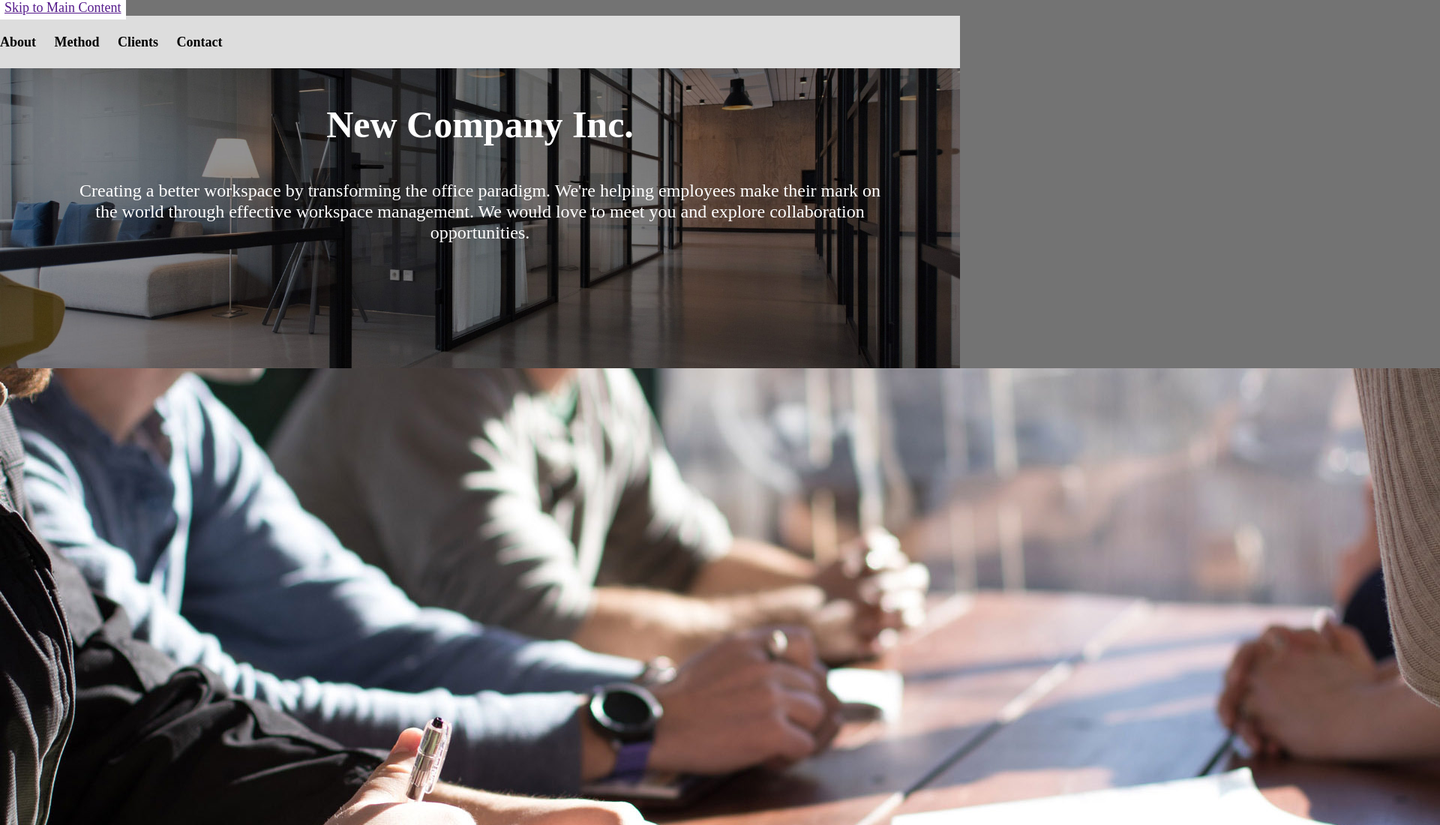
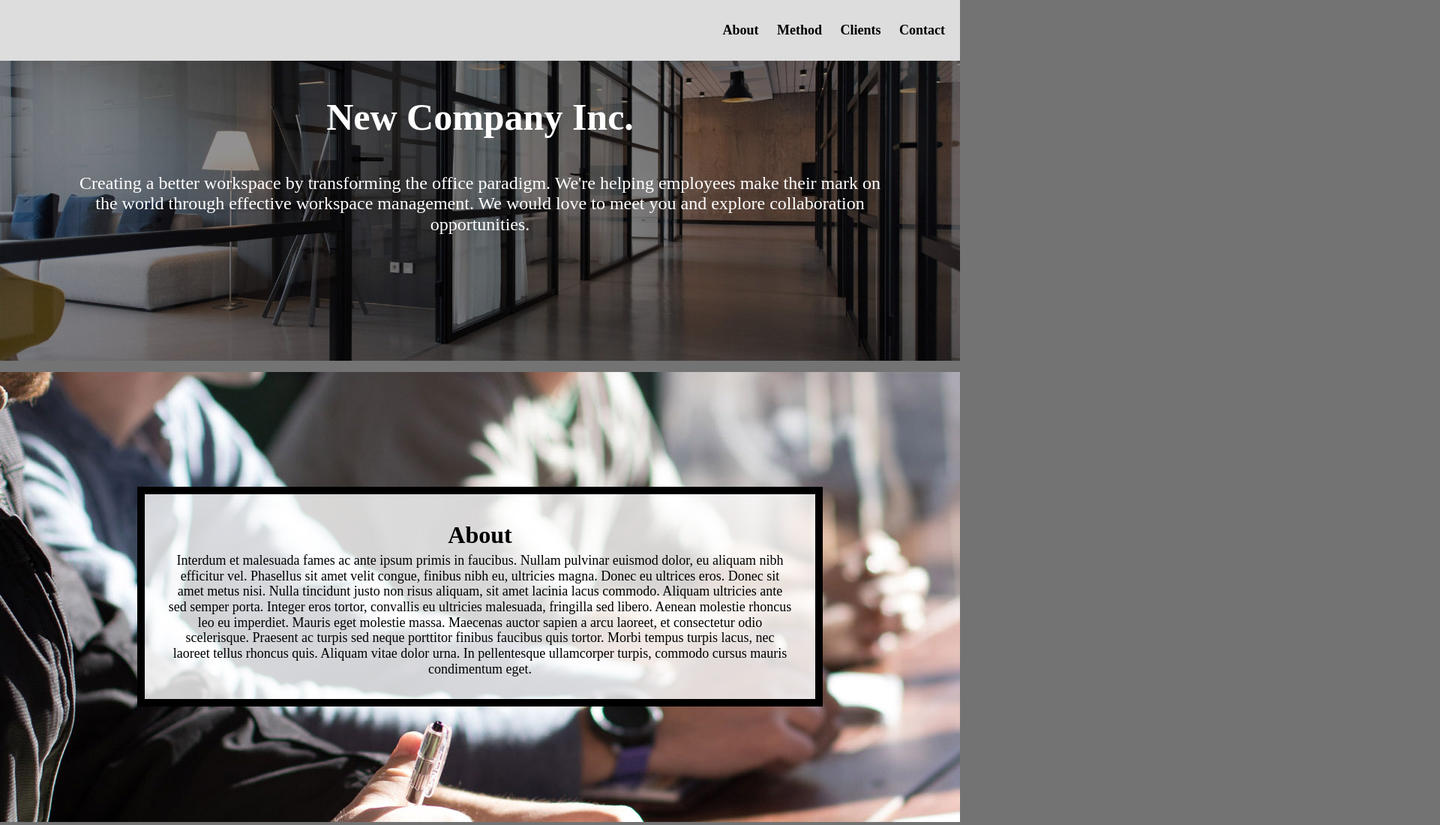
Before and after one commit to csarona/hw4-2023, a plain HTML site: page index.html in a window 1280 px wide. Shown: the top 1100 px of the page at 75% size, 1920 px wide, since content can reach past the window. Drawn offline with Linux system fonts and the light colour scheme.

Commit message:
Add files via upload

```diff
--- a/css/style.css
+++ b/css/style.css
@@ -10,7 +10,6 @@ body{
   padding: 0;
 }
 
-
 .overview{
   background-attachment: fixed; /* Parallax effect */
   background-position: center;  /* Parallax effect */
@@ -18,7 +17,7 @@ body{
   background-size: cover;       /* Parallax effect */
   color: white;
   height: 400px;                /* Parallax effect */
-  background-image: url("/images/header.jpg");
+  /* background-image: url("/images/header.jpg"); */
 }
 
 
@@ -105,39 +104,114 @@ footer{
 
 
 /*Your Code Here*/
-/* PLEASE DO NOT REMOVE MY COMMENTS.  THEY HELP US HELP YOU DEBUG. */
+/* PLEASE DO NOT REMOVE MY COMMENTS. THEY HELP US HELP YOU DEBUG. */
 
 /* Step 1: Write selector/rule property to add an underline when
 links in the navigation are in the hover or focus state.*/
-
+a:hover, a:focus {
+  text-decoration: underline;
+}
 
 
 /* Step 2a: Write selector/rule property to position the default position for the skip class element*/
-
+div.skip a{
+  position: absolute;
+  top: -40px;
+}
 
 /* Step 2b: Write selector/rule property to position the skip class element when it is in focus*/
-
+div.skip a:focus {
+  position: absolute;
+  top: 20px;
+}
 
 /* Step 3: Write selector/rule property to style all elements when in focus*/
+*:focus {
+  border: solid 2px #000000;
+}
 
+/* @media (max-width: 800px){ */
+  /* Step 4: Write selector/rule property to style the container */
+  .container{
+    display:grid;
+    grid-template-columns: 1fr 5fr 1fr;
+    /* grid-template-rows: auto; */
+    row-gap: 15px;
+    /* grid-gap: 15px; */
 
-
-/* Step 4: Write selector/rule property to style the container */
-
+  }
 
   /* Step 5: Write selector/rule property to add the background image to the
   first div in the grid  and place it in the grid. */
+  .container div:first-child{
+    /* main div first child or div first child */
+    grid-column: 1/ span 3;
+    background-attachment: fixed;
+    background-image: url("../images/header.jpg");
+    background-repeat: no-repeat;
 
-
-
+  }
   /* Steps 6 and 7: Write the selector/rule properties to add place the next elements in the next
  four rows in the grid. */
 
       /*This will be a lot of rules.... but be strategic and combine seletors*/
+      .about, .method, .clients, .contact{
+        grid-column: 2/ span 1;
+      }
+
+      .about-image, .method-image, .clients-image, .contact-image{
+        grid-column: 1/ -1;
+        max-height: 600px;
+        overflow:hidden;
+
+      }
+      .about-image, .about{
+        grid-row: 2 /span 1;
+      }
+      .method-image, .method{
+        grid-row: 3/span 1;
+      }
+      .clients-image, .clients{
+        grid-row: 4/span 1;
+      }
+      .contact-image, .contact{
+        grid-row: 5/span 1;
+      }
+
+ /* Step 8: Write the selector/rule property to style the .text-block class. */
+      .text-block{
+        justify-self:center;
+       text-align: center;
+       align-self:center;
+        /* align-content: center; */
+      }
 
 
- /* Step 8: Write the selector/rule property to style the .text-block class. */
 
+
+@media screen and (min-width: 800px){
+  nav{
+    text-align:right;
+    padding: 30px 0px 30px 0px;
+  }
+  .container{
+    display:grid;
+    grid-template-columns: 50px, auto, 500px, auto, 50px;
+
+  }
+  .about, .clients, .method-image, .contact-image{
+    grid-column-start: 3/ span 2;
+  }
+  .method, .contact, .about-image, .clients-image{
+    grid-column-start: 2/ span 2;
+  }
+  .text-block{
+    max-height: 250px;
+    overflow:auto;
+
+  }
+
+}
 
 /* Add your media query here */
 
--- a/index.html
+++ b/index.html
@@ -4,62 +4,63 @@
     <meta charset="utf-8">
     <meta name="viewport" content="width=device-width, initial-scale=1.0">
     <link rel="icon" type="image/png" href="images/logo-drk.png" />
-     <link rel="stylesheet" type="text/css" href="css/html5reset.css">
+    <link rel="stylesheet" type="text/css" href="css/html5reset.css">
     <link rel="stylesheet" type="text/css" href="css/style.css">
 
     <title>Newer Company Inc.</title>
   </head>
   <body>
-    <div class="skip"><a href="">Skip to Main Content</a></div>
+    <div class="skip"><a href="#main">Skip to Main Content</a></div>
     <header>
       <nav>
           <ul>
-            <li><a href="">About</a></li>
-            <li><a href="">Method</a></li>
-            <li><a href="">Clients</a></li>
-            <li><a href="">Contact</a></li>
+            <li><a href="#about">About</a></li>
+            <li><a href="#method">Method</a></li>
+            <li><a href="#clients">Clients</a></li>
+            <li><a href="#contact">Contact</a></li>
           </ul>
         </nav>
     </header>
     <main class="container" id = "main">
-      <div class = overview>
+      <div class = "overview">
         <h1>New Company Inc.</h1>
         <p>Creating a better workspace by transforming the office paradigm. We're helping employees make their mark on the world through effective workspace management.  We would love to meet you and explore collaboration opportunities.</p>
+
       </div>
 
       <div class="about-image" id="about">
-        <img src="images/about.jpg" alt=""/>
+        <img src="images/about.jpg" alt="Image of people working"/>
       </div>
 
-      <div class="about text-block">
+      <div class="about text-block" tabindex="0">
         <h2>About</h2>
         <p>Interdum et malesuada fames ac ante ipsum primis in faucibus. Nullam pulvinar euismod dolor, eu aliquam nibh efficitur vel. Phasellus sit amet velit congue, finibus nibh eu, ultricies magna. Donec eu ultrices eros. Donec sit amet metus nisi. Nulla tincidunt justo non risus aliquam, sit amet lacinia lacus commodo. Aliquam ultricies ante sed semper porta. Integer eros tortor, convallis eu ultricies malesuada, fringilla sed libero. Aenean molestie rhoncus leo eu imperdiet. Mauris eget molestie massa. Maecenas auctor sapien a arcu laoreet, et consectetur odio scelerisque. Praesent ac turpis sed neque porttitor finibus faucibus quis tortor. Morbi tempus turpis lacus, nec laoreet tellus rhoncus quis. Aliquam vitae dolor urna. In pellentesque ullamcorper turpis, commodo cursus mauris condimentum eget.</p>
       </div>
 
       <div class="method-image" id="method">
-        <img src="images/method.jpg" alt=""/>
+        <img src="images/method.jpg" alt="Image of hand on a notebook"/>
       </div>
 
-      <div class="method text-block">
+      <div class="method text-block" tabindex="0">
         <h2>Method</h2>
         <p>Praesent eu lorem sed eros pellentesque tincidunt. Duis nec dapibus dui. Curabitur cursus dapibus lectus, at molestie ipsum hendrerit eget. Aliquam magna ipsum, gravida et ligula id, tincidunt facilisis arcu. In blandit, magna a pretium mollis, mauris odio cursus eros, tempor rutrum diam est non enim. Nunc porttitor imperdiet placerat. Mauris aliquam, purus nec viverra placerat, ipsum est sollicitudin ipsum, vel lacinia justo justo rutrum libero.</p>
         <p>Praesent eu lorem sed eros pellentesque tincidunt. Duis nec dapibus dui. Curabitur cursus dapibus lectus, at molestie ipsum hendrerit eget. Aliquam magna ipsum, gravida et ligula id, tincidunt facilisis arcu. In blandit, magna a pretium mollis, mauris odio cursus eros, tempor rutrum diam est non enim. Nunc porttitor imperdiet placerat. Mauris aliquam, purus nec viverra placerat, ipsum est sollicitudin ipsum, vel lacinia justo justo rutrum libero.</p>
       </div>
 
       <div class="clients-image" id="clients">
-        <img src="images/clients.jpg" alt=""/>
+        <img src="images/clients.jpg" alt="image of person talking to clients"/>
       </div>
 
-      <div class="clients text-block">
+      <div class="clients text-block" tabindex="0">
         <h2>Clients</h2>
         <p>Nullam accumsan efficitur accumsan. Nunc arcu ante, iaculis nec leo vel, iaculis cursus odio. Vestibulum at elit eu nisi finibus placerat ac a lorem. Donec congue iaculis quam, non tempor ipsum accumsan et. Duis risus tellus, maximus sit amet varius pulvinar, faucibus in orci. Morbi ac placerat lectus. Sed leo augue, fringilla eu viverra auctor, dapibus vitae odio. Quisque non porttitor sem, vitae dictum tortor. Maecenas interdum sollicitudin mattis. Pellentesque accumsan elit eget placerat finibus. Phasellus eget elit quis est mattis porta non non metus. Pellentesque lacus dui, tempor ac elit at, convallis ultricies velit. Fusce viverra dui dui, vitae feugiat erat ornare sit amet. Maecenas diam ligula, venenatis id dignissim et, convallis non tellus. Aenean vehicula laoreet vehicula.</p>
       </div>
 
       <div class="contact-image" id="contact">
-        <img src="images/contact.jpg" alt =""/>
+        <img src="images/contact.jpg" alt ="image of a person of the phone"/>
       </div>
 
-      <div class="contact text-block">
+      <div class="contact text-block" tabindex="0">
         <h2>Contact</h2>
         <p>Etiam dolor ex, vehicula nec augue in, lobortis volutpat turpis. Pellentesque vel vestibulum metus. Nam luctus porta sapien a malesuada. Nunc porttitor imperdiet placerat. Mauris aliquam, purus nec viverra placerat, ipsum est sollicitudin ipsum, vel lacinia justo justo rutrum libero.</p>
       </div>
```
Lines whose indentation alone changed are shown as unchanged.
